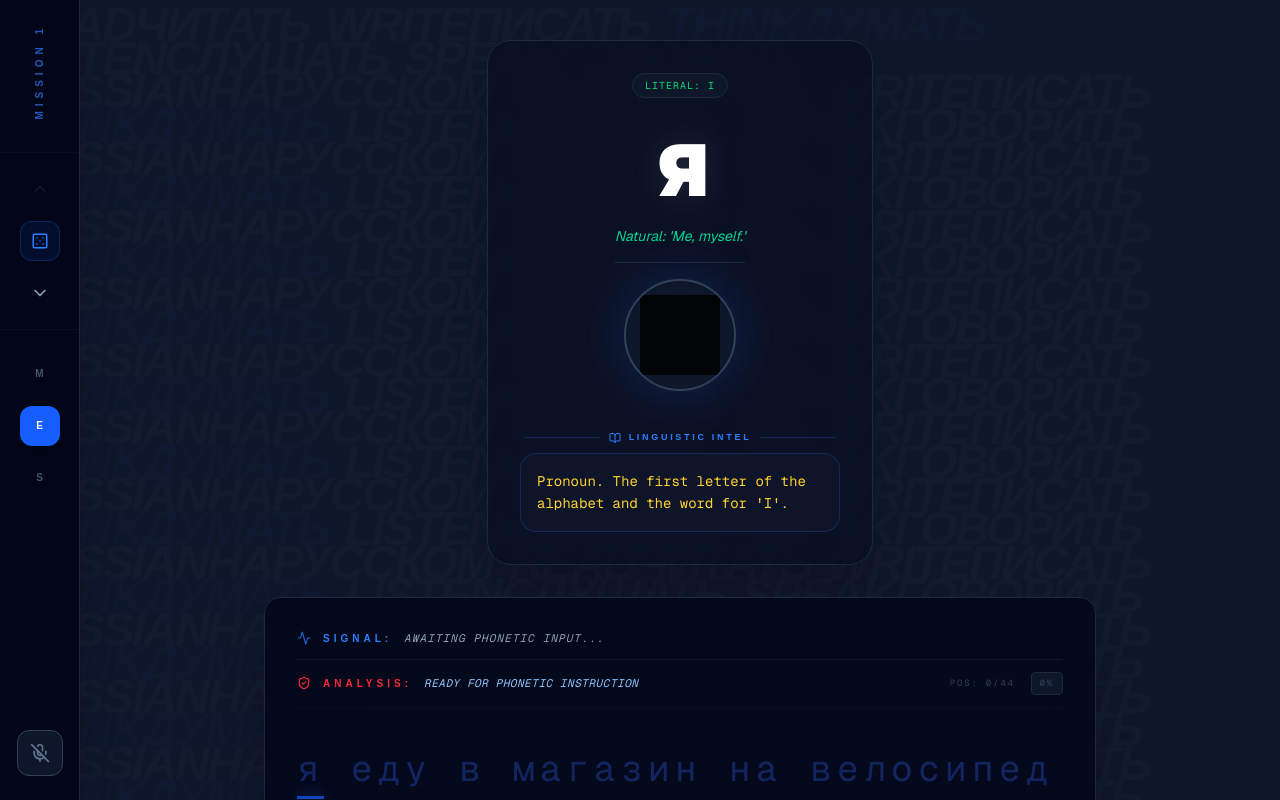
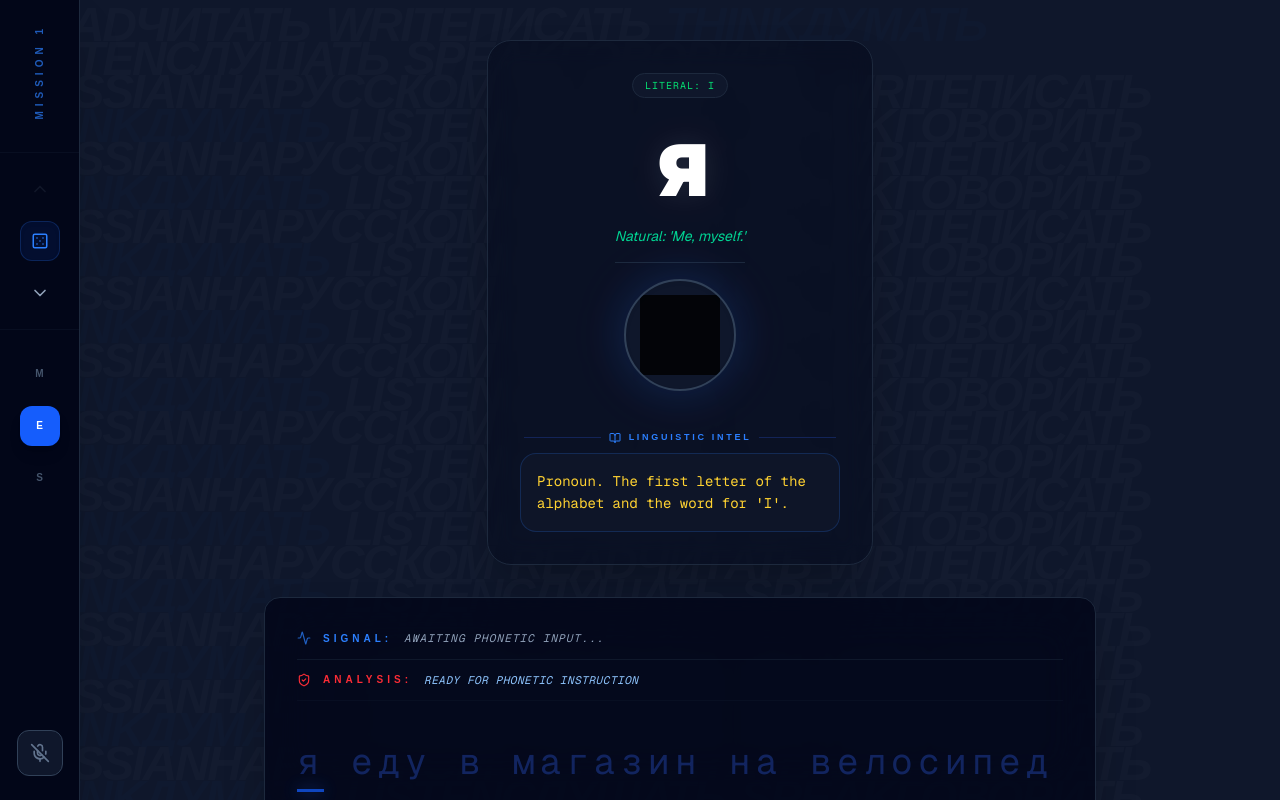
Before and after one commit to olshtieg-dev/SurvivalRussian, a Next.js app: page / in a window 1280 px wide. Built offline with nearby package versions, Linux system fonts and the light colour scheme; grey boxes are pictures that could not be loaded.

Commit message:
Move POS display below typing field

```diff
--- a/src/components/TypingEngine.jsx
+++ b/src/components/TypingEngine.jsx
@@ -76,12 +76,6 @@ export default function TypingEngine({
           </span>
         </div>
 
-        <div className="flex items-center gap-4 text-[9px] font-mono text-slate-700 uppercase tracking-[0.2em]">
-          <span>POS: {userInput.length}/{targetText.length}</span>
-          <span className="bg-slate-900 px-2 py-1 rounded border border-slate-800">
-            {Math.round((userInput.length / targetText.length) * 100)}%
-          </span>
-        </div>
       </div>
 
       {/* 2. THE CORE TYPING FIELD */}
@@ -113,6 +107,15 @@ export default function TypingEngine({
         </div>
       </div>
 
+      <div className="mt-4 flex justify-end">
+        <div className="flex items-center gap-4 text-[9px] font-mono text-slate-700 uppercase tracking-[0.2em]">
+          <span>POS: {userInput.length}/{targetText.length}</span>
+          <span className="bg-slate-900 px-2 py-1 rounded border border-slate-800">
+            {Math.round((userInput.length / targetText.length) * 100)}%
+          </span>
+        </div>
+      </div>
+
       {/* Corner "Hardware" Aesthetics */}
       <div className="absolute top-0 left-0 w-2 h-2 border-t border-l border-slate-700" />
       <div className="absolute bottom-0 right-0 w-2 h-2 border-b border-r border-slate-700" />
```
